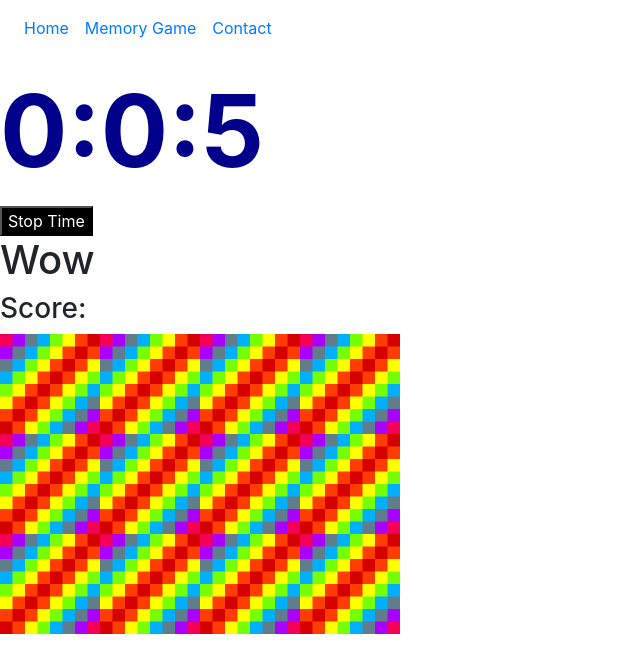
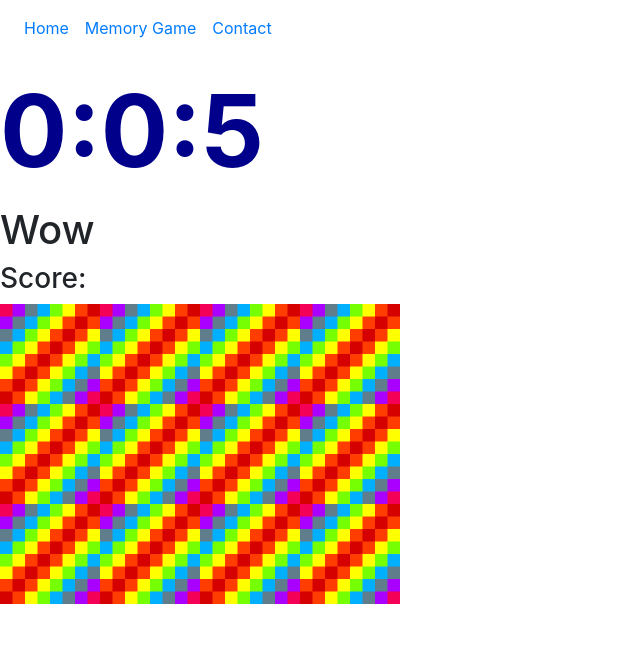
Before and after one commit to Brendon-Whitford/brendonwhitford, a plain HTML site: page memorygame.html in a window 1280 px wide. Shown: the whole page, without its empty margins (0-640 px from the left). Drawn offline with nearby package versions, Linux system fonts and the light colour scheme.

Commit message:
Update memorygame.html

```diff
--- a/memorygame.html
+++ b/memorygame.html
@@ -32,7 +32,6 @@
         </div>
     </nav>
     <div id="count_up_timer">00:00:00</div>
-    <button id="stop_count_up_timer" onclick="clearInterval(timerVariable)">Stop Time</button>
     <h1>Wow</h1>
     <h3>Score:<span id="result"></span></h3>
     <div class="grid"></div>
```
